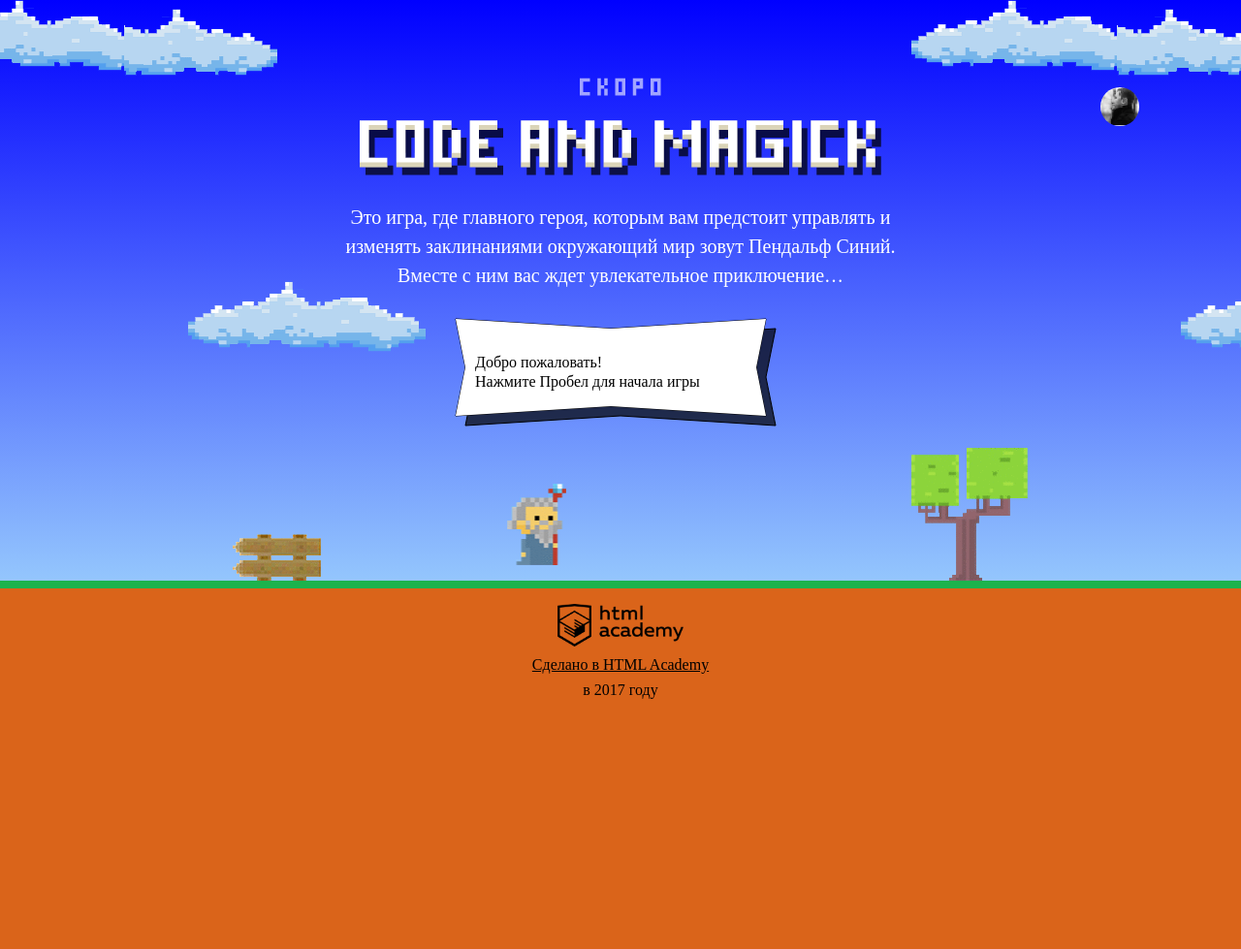
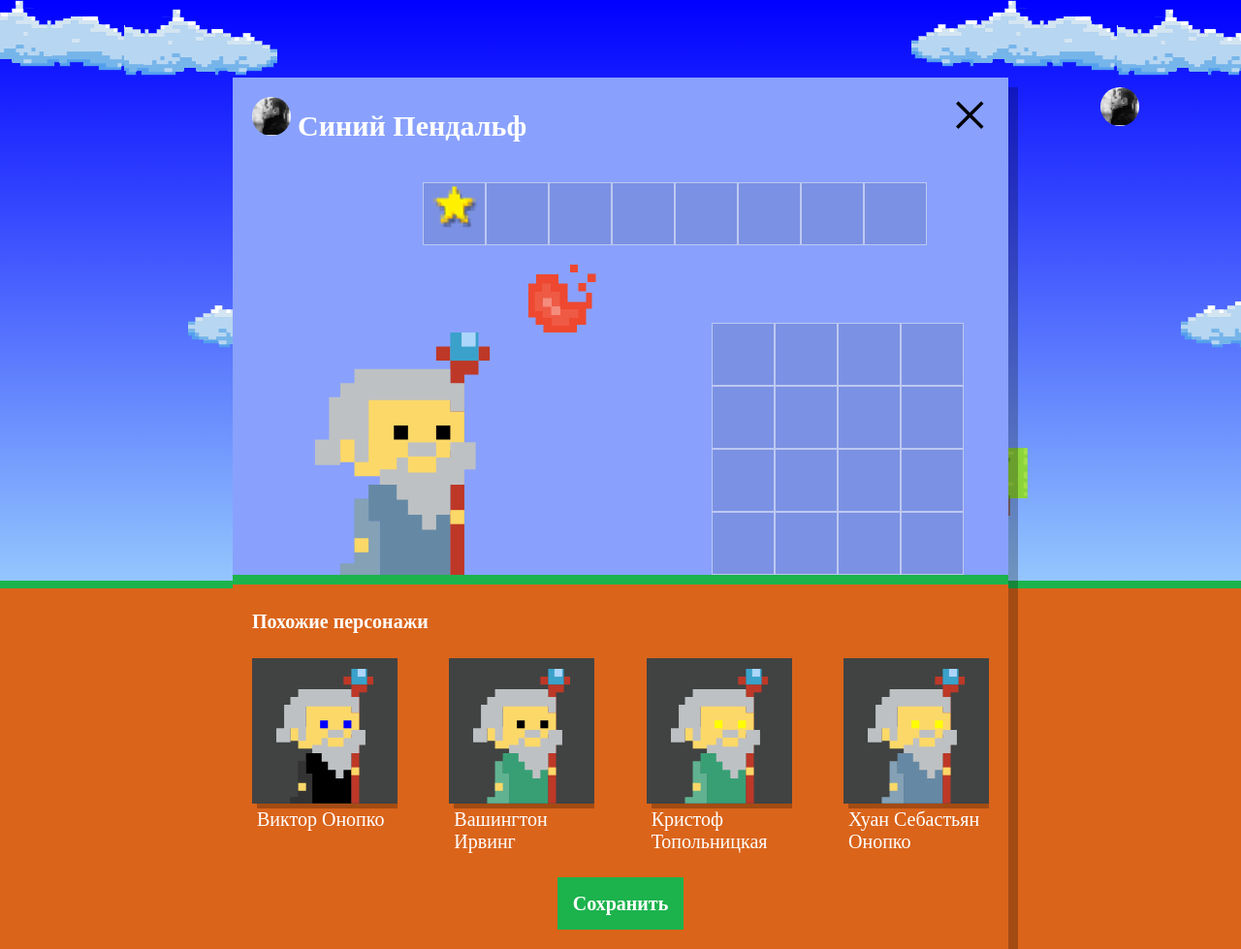
Before and after one commit to motorolla29/code-and-magick, a plain HTML site: page index.html in a window 1280 px wide. Shown: the whole page at 97% size. Before the commit the page ends 800 px from the top, so only its background shows below. Drawn offline with Linux system fonts and the light colour scheme; a web font is replaced by a local one.

Commit message:
random wizzards setup

```diff
--- a/index.html
+++ b/index.html
@@ -181,6 +181,8 @@
   </div>
 </template>
 
+<script src="js/setup.js"></script>
+
 <script src="js/stat.js"></script>
 
 <script src="js/game.js"></script>
--- /dev/null
+++ b/js/setup.js
@@ -0,0 +1,51 @@
+'use strict';
+
+var setupBlock = document.querySelector('.setup');
+setupBlock.classList.remove('hidden');
+
+setupBlock.querySelector('.setup-similar').classList.remove('hidden');
+
+var similarList = setupBlock.querySelector('.setup-similar-list');
+
+var similarWizardTemplate = document.querySelector('#similar-wizard-template')
+.content.querySelector('.setup-similar-item');
+
+
+
+// Data
+var WIZARD_NAMES = ['Иван','Хуан Себастьян','Мария', 'Кристоф',
+'Виктор','Юлия','Люпита','Вашингтон'];
+
+var WIZARD_SURNAMES = ['да Марья', 'Верон', 'Мирабелла', 'Вальц',
+'Онопко', 'Топольницкая', 'Нионго', 'Ирвинг'];
+
+var WIZARD_COATS_COLOR = ['rgb(101, 137, 164)', 'rgb(241, 43, 107)',
+'rgb(146, 100, 161)', 'rgb(56, 159, 117)', 'rgb(215, 210, 55)', 'rgb(0, 0, 0)'];
+
+var WIZARD_EYES_COLOR = ['black', 'red', 'blue', 'yellow',
+'green'];
+
+var getRandomNumber = function(maxNumber) {
+   return Math.floor(Math.random() * maxNumber++);
+};
+
+
+var renderRandomWizard = function() {
+    var wizardElement = similarWizardTemplate.cloneNode(true);
+    wizardElement.querySelector('.setup-similar-label').textContent = WIZARD_NAMES[getRandomNumber(8)] + ' ' + WIZARD_SURNAMES[getRandomNumber(8)];
+    wizardElement.querySelector('.wizard-coat').style.fill = WIZARD_COATS_COLOR[getRandomNumber(6)];
+    wizardElement.querySelector('.wizard-eyes').style.fill = WIZARD_EYES_COLOR[getRandomNumber(5)];
+
+    return wizardElement;
+};
+
+var renderRandomWizardsFragment = function(WizardsQuantity) {
+    var fragment = document.createDocumentFragment();
+    for (var i = 0; i < WizardsQuantity; i++) {
+        fragment.appendChild(renderRandomWizard());
+    }
+
+    similarList.appendChild(fragment);
+};
+
+renderRandomWizardsFragment(4);
```
